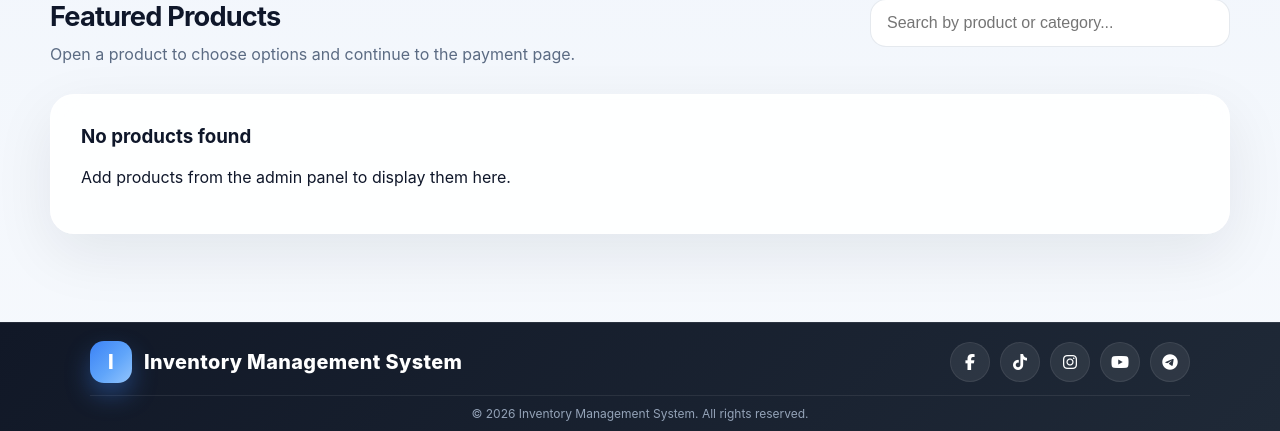
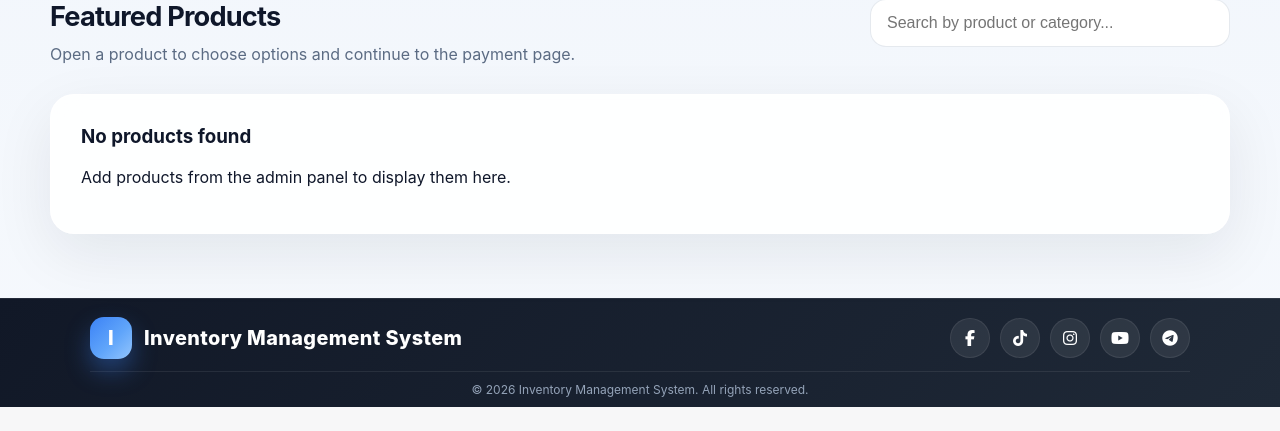
Before and after one commit to HoodieDeveloper/Inventory, a Django app: page / in a window 1280 px wide. Shown: the part 1140-1571 px from the top of the page. After the commit the page ends 1547 px from the top, so only its background shows below. Run offline with Django 5.2, Linux system fonts and the light colour scheme; data that the repository does not hold is empty.

Commit message:
Fix footer layout and signup password labels

```diff
--- a/inventory/forms.py
+++ b/inventory/forms.py
@@ -17,12 +17,13 @@ class LoginForm(forms.Form):
 
 class SignUpForm(forms.ModelForm):
     password1 = forms.CharField(
+        label='Password',
         widget=forms.PasswordInput(attrs={'class': 'form-input', 'placeholder': 'Create password'})
     )
     password2 = forms.CharField(
+        label='Confirm Password',
         widget=forms.PasswordInput(attrs={'class': 'form-input', 'placeholder': 'Confirm password'})
     )
-
     class Meta:
         model = User
         fields = ['full_name', 'email']
--- a/static/css/style.css
+++ b/static/css/style.css
@@ -29,6 +29,7 @@
 
 html {
     scroll-behavior: smooth;
+    min-height: 100%;
 }
 
 body {
@@ -40,6 +41,8 @@ body {
         radial-gradient(circle at 85% 0%, rgba(34, 197, 94, 0.08), transparent 24%),
         linear-gradient(180deg, #f8fbff 0%, #eff4fb 42%, #f6f9fd 100%);
     min-height: 100vh;
+    display: flex;
+    flex-direction: column;
 }
 
 body::selection {
@@ -1372,7 +1375,7 @@ input[type='password']:focus {
 }
 
 .site-footer {
-    margin-top: 24px;
+    margin-top: auto;
     background: linear-gradient(135deg, #111827, #1f2937);
     color: #ffffff;
     padding: 18px 0 10px;
```
